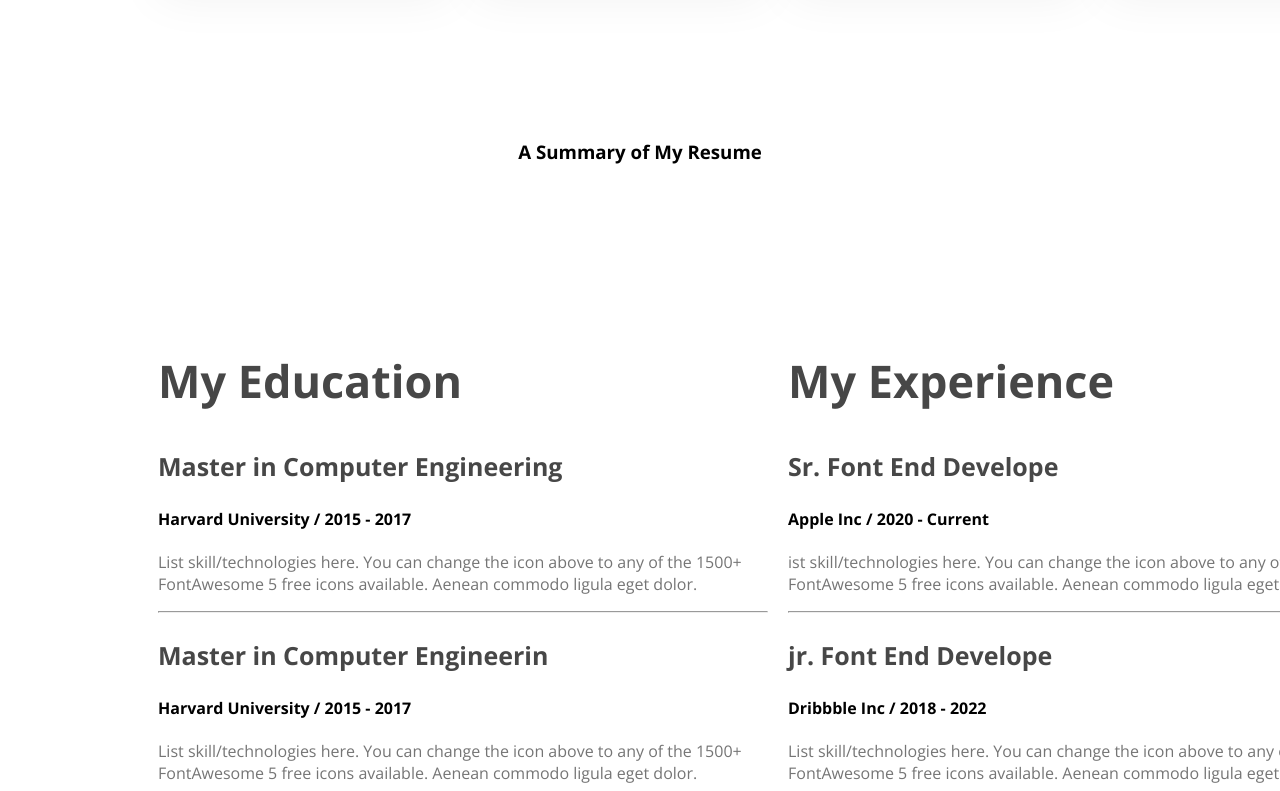
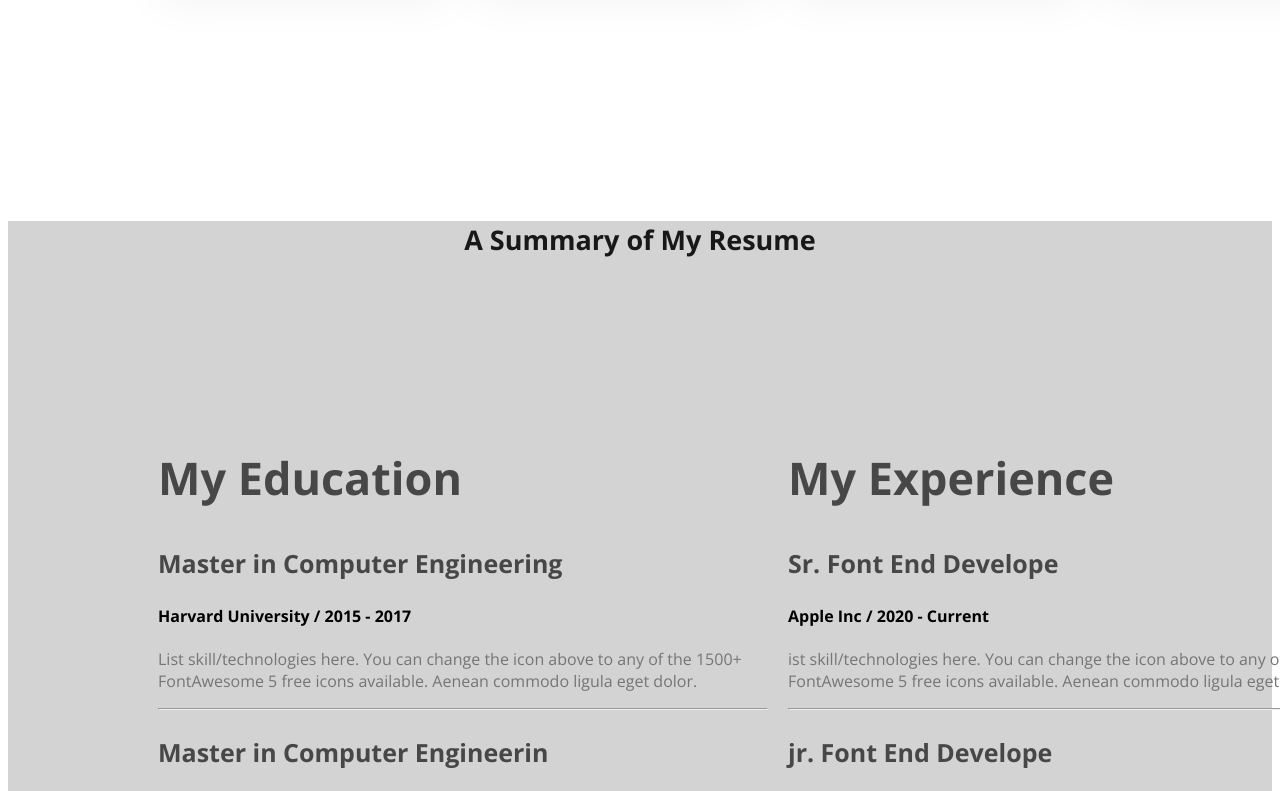
Before and after one commit to HridayMahmud/my-first-portfolio, a plain HTML site: page portfolio.html in a window 1280 px wide. Shown: the part 2380-3171 px from the top of the page. Drawn offline with nearby package versions, Linux system fonts and the light colour scheme; files whose address does not match are found by name.

Commit message:
style-A-summary-section-added

```diff
--- a/portfolio.html
+++ b/portfolio.html
@@ -99,7 +99,7 @@
       </section>
       <section class="summary">
          <div class="section-title">
-            <h3>A Summary of My Resume</h3>
+          <h2>A Summary of My Resume</h2>
          </div>
        <div class="section-des">
          <div class="eduation">
--- a/style.css
+++ b/style.css
@@ -197,8 +197,16 @@ font-weight: 400;
     font-size: 16px;
     font-size: 400;
 }
+.section-title{
+    text-align: center;
+    font-weight: 700;
+    font-size: 18px;
+    color: #181818;
+    margin-top: 100px;
+
+}
 .summary{
-    text-align: center;
+    background-color: lightgray;
 }
 .section-des{
     text-align: left;
@@ -229,4 +237,5 @@ font-weight: 400;
     color:#757575;
     font-size: 16px;
     font-weight: 400px;
+
 }
```
